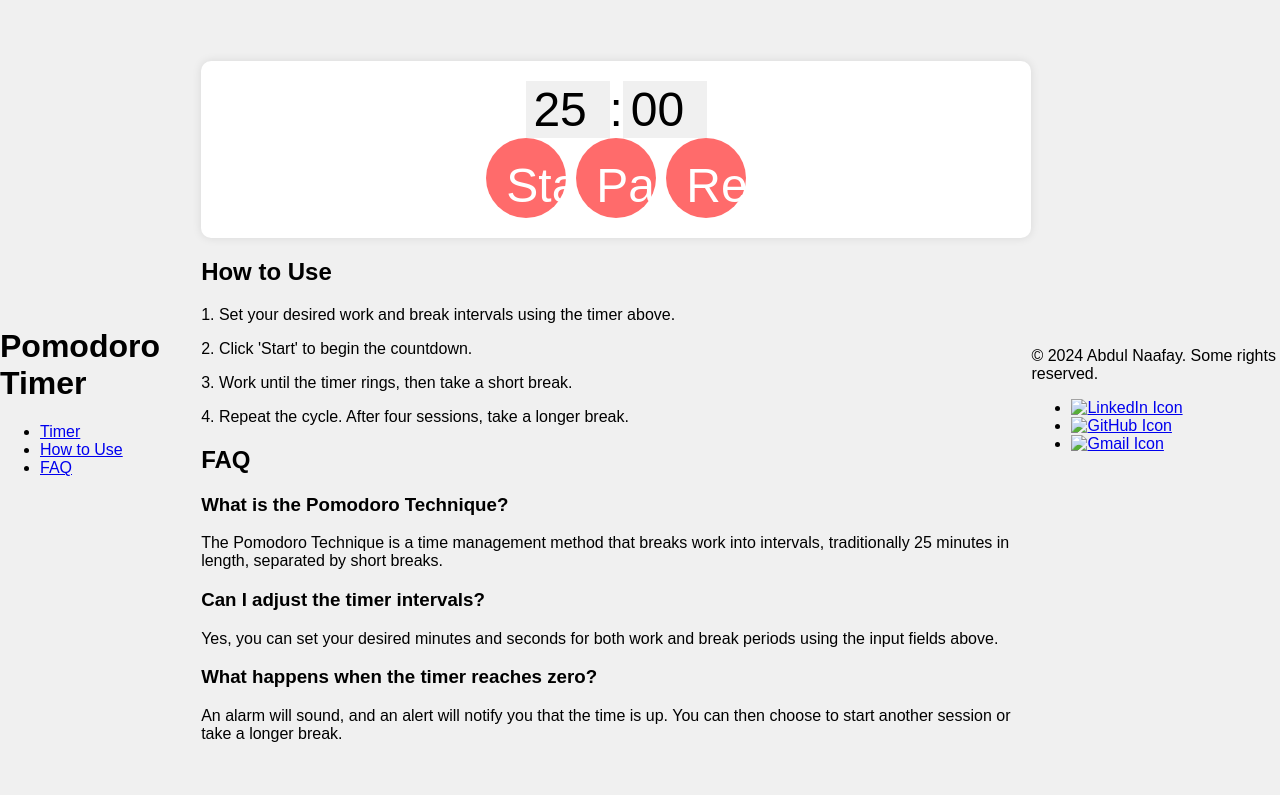
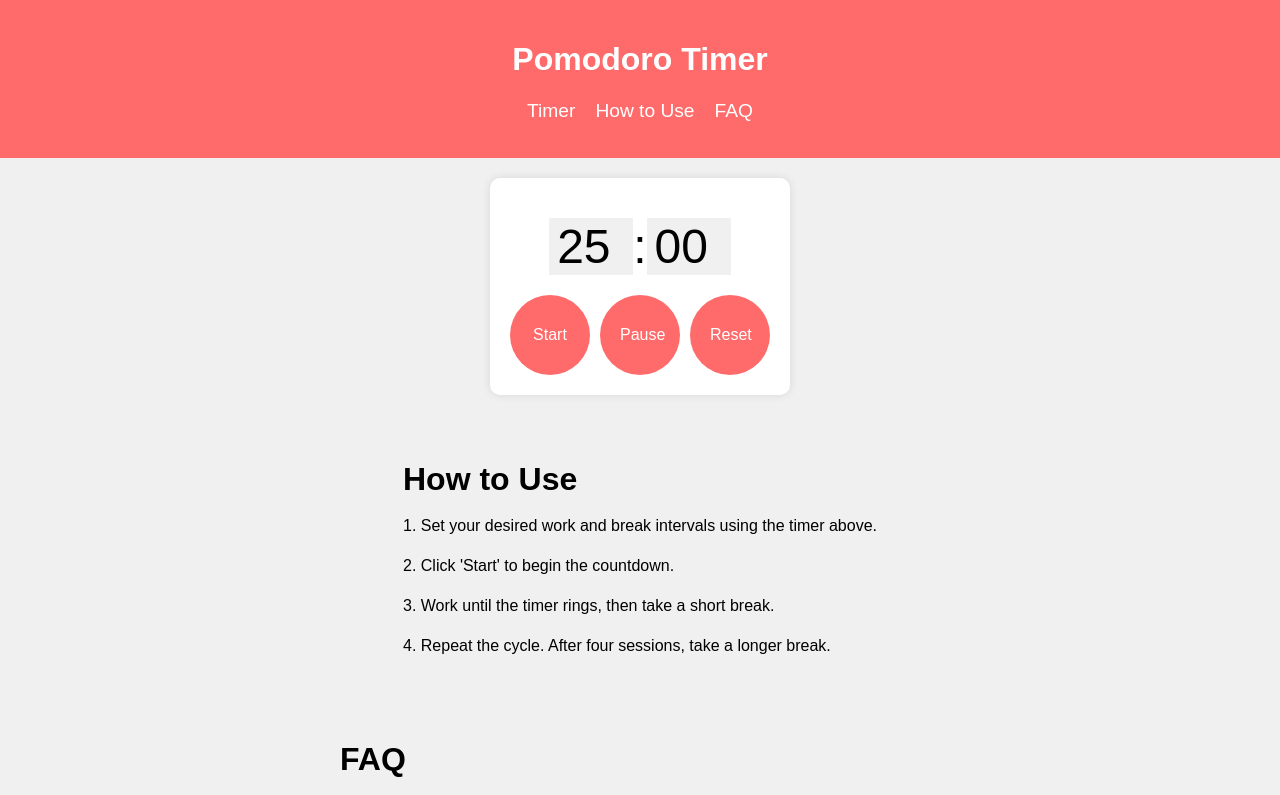
Before and after one commit to Abdul-Naafay/Pomodoro-Web-Application, a plain HTML site: page index.html in a window 1280 px wide. Shown: the top 795 px of the page. Drawn offline with Linux system fonts and the light colour scheme; a script that the page names is missing.

Commit message:
Update styles.css

```diff
--- a/styles.css
+++ b/styles.css
@@ -1,12 +1,43 @@
-/* styles.css */
 body {
     display: flex;
-    justify-content: center;
-    align-items: center;
-    height: 100vh;
+    flex-direction: column;
+    min-height: 100vh;
     margin: 0;
     font-family: Arial, sans-serif;
     background-color: #f0f0f0;
+}
+
+header {
+    background-color: #ff6b6b;
+    color: white;
+    padding: 20px;
+    text-align: center;
+}
+
+header nav ul {
+    list-style: none;
+    padding: 0;
+    display: flex;
+    justify-content: center;
+    gap: 20px;
+}
+
+header nav ul li {
+    display: inline;
+}
+
+header nav ul li a {
+    color: white;
+    text-decoration: none;
+    font-size: 1.2em;
+}
+
+main {
+    flex: 1;
+    display: flex;
+    flex-direction: column;
+    align-items: center;
+    padding: 20px;
 }
 
 .pomodoro {
@@ -15,9 +46,10 @@ body {
     padding: 20px;
     border-radius: 10px;
     box-shadow: 0 0 10px rgba(0, 0, 0, 0.1);
+    margin-bottom: 20px;
 }
 
-#timer {
+#timer-display {
     font-size: 3em;
     margin: 20px 0;
 }
@@ -59,3 +91,67 @@ body {
 .controls button:active {
     background-color: #ff3b3b;
 }
+
+.content-section {
+    text-align: left;
+    max-width: 600px;
+    margin: 20px 0;
+}
+
+.content-section h2 {
+    font-size: 2em;
+    margin-bottom: 10px;
+}
+
+.content-section h3 {
+    font-size: 1.5em;
+    margin-top: 20px;
+}
+
+.content-section p {
+    font-size: 1em;
+    line-height: 1.5;
+}
+
+.footer {
+    text-align: center;
+    padding: 20px;
+    background-color: #f0f0f0;
+}
+
+.footer-line {
+    width: 75%; /* Adjust the width as needed */
+    margin: 0 auto 20px; /* Center the line and add bottom margin */
+    border-top: 2px solid #ccc; /* Customize the line color and thickness */
+}
+
+.footer-icons {
+    padding: 0;
+    list-style: none;
+    display: flex;
+    gap: 10px; /* Space between footer icons */
+    justify-content: center;
+    align-items: center;
+}
+
+.small-icon {
+    width: 40px; /* Adjust width as needed */
+    height: 40px; /* Adjust height as needed */
+    border-radius: 50%; /* Makes the image circular */
+    overflow: hidden; /* Ensures the image fits within the circle */
+    display: inline-block;
+    border: 2px solid #fff; /* Optional: white border */
+    box-shadow: 0 2px 4px rgba(0, 0, 0, 0.1); /* Subtle shadow */
+    transition: transform 0.3s ease, box-shadow 0.3s ease; /* Smooth transition */
+}
+
+.small-icon img {
+    width: 100%;
+    height: 100%;
+    object-fit: cover; /* Ensures the image covers the area without distortion */
+}
+
+.small-icon:hover {
+    transform: scale(1.1); /* Slightly enlarges the icon */
+    box-shadow: 0 4px 8px rgba(0, 0, 0, 0.2); /* Enhances the shadow */
+}
```
